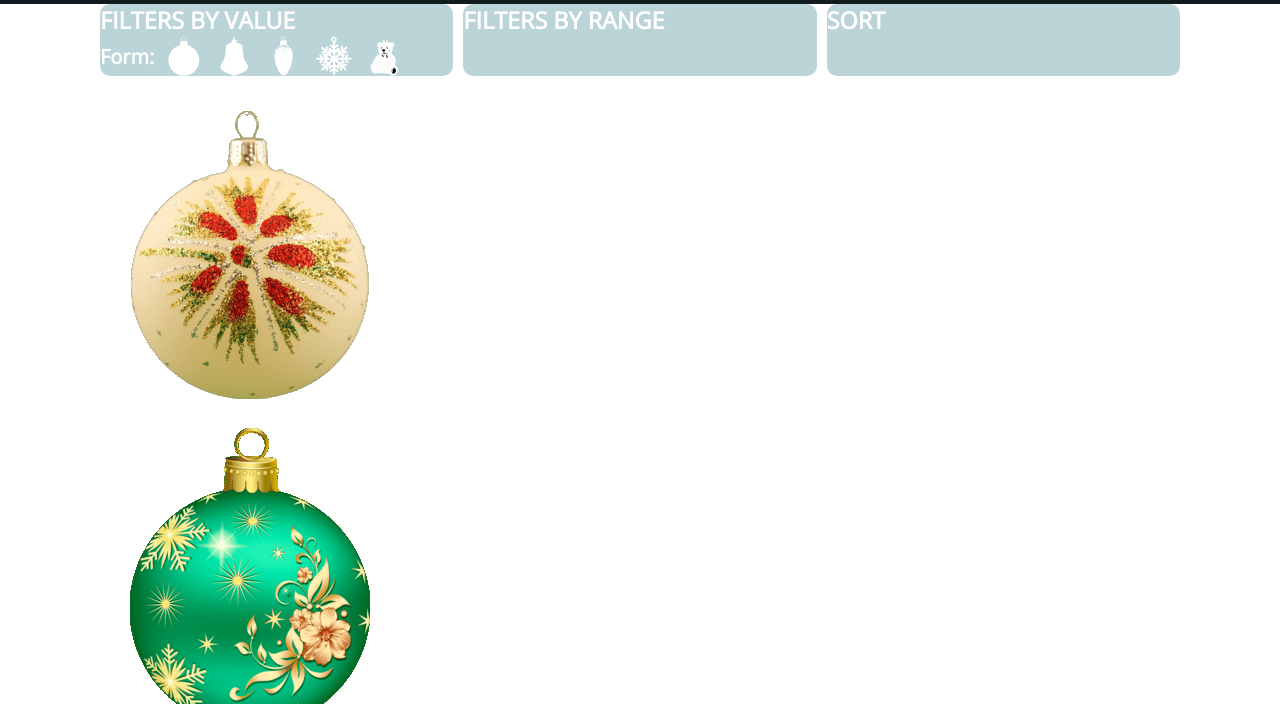
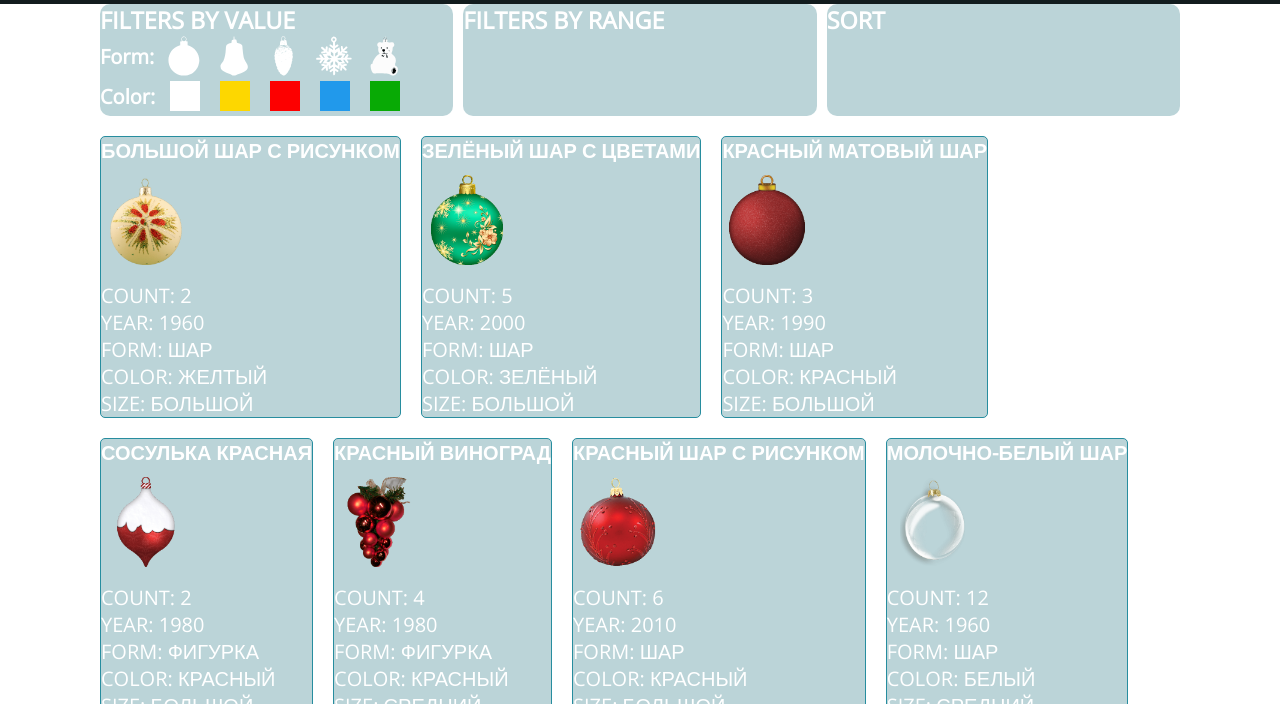
Before and after one commit to tonyaber/christmas-task, a website built with webpack: page christmas-task/index.html in a window 1280 px wide. Both pictures are taken after a click on the link "TOYS". Shown: the part 96-800 px from the top of the page. Built offline with nearby package versions, Linux system fonts and the light colour scheme; files whose address does not match are found by name.

Commit message:
feat: add class CheckBox, add joys Container and joy-item

```diff
--- a/christmas-task/src/app/model/model-toys.ts
+++ b/christmas-task/src/app/model/model-toys.ts
@@ -9,6 +9,13 @@ export default class ModelToys{
   setAllToys() {
     fetch('../data/data.json')
       .then(json => json.json())
+      .then(res => {
+        for (const key in res) {
+          res[key]['year'] = Number(res[key]['year']);
+          res[key]['count'] = Number(res[key]['count']);
+        }
+        return res;
+      })
       .then(res=>this.toys = res)
   }
 
--- /dev/null
+++ b/christmas-task/src/app/view/setting/checkbox.ts
@@ -0,0 +1,11 @@
+import Control from "../../../common/control";
+import style from './setting-style.css';
+
+export default class CheckBox extends Control{
+  constructor(parentNode: HTMLElement, name: string) {
+    super(parentNode, 'label');
+    const checkBox = new Control<HTMLInputElement>(this.node, 'input');
+    checkBox.node.type = 'checkbox';
+    const span = new Control(this.node, 'span',  style[name]);
+  }
+}
--- /dev/null
+++ b/christmas-task/src/app/view/setting/filter-value/color.ts
@@ -0,0 +1,15 @@
+import Control from '../../../../common/control';
+import style from '../setting-style.css';
+import Checkbox from '../checkbox';
+
+export default class Form extends Control {
+  constructor(parentNode: HTMLElement) {
+    super(parentNode, 'div', style['color']);
+    const name = new Control(this.node, 'h4', style.name, 'Color:');
+    const white = new Checkbox(this.node, 'white');
+    const yellow = new Checkbox(this.node, 'yellow');
+    const red = new Checkbox(this.node, 'red');
+    const blue = new Checkbox(this.node, 'blue');
+    const green = new Checkbox(this.node, 'green');
+  }
+}
--- a/christmas-task/src/app/view/setting/filter-value/filter-value.ts
+++ b/christmas-task/src/app/view/setting/filter-value/filter-value.ts
@@ -1,13 +1,13 @@
 import Control from '../../../../common/control';
 import style from '../setting-style.css';
 import Form from './form';
+import Color from './color';
 
 export default class FilterValue extends Control {
   constructor(parentNode: HTMLElement) {
     super(parentNode, 'div', style['filter-value']);
     const title = new Control(this.node, 'h3', '', 'FILTERS BY VALUE');
     const form = new Form(this.node);
-
-
+    const color = new Color(this.node);
   }
 }
--- a/christmas-task/src/app/view/setting/filter-value/form.ts
+++ b/christmas-task/src/app/view/setting/filter-value/form.ts
@@ -1,14 +1,15 @@
 import Control from '../../../../common/control';
 import style from '../setting-style.css';
+import Checkbox from '../checkbox';
 
 export default class Form extends Control {
   constructor(parentNode: HTMLElement) {
     super(parentNode, 'div', style['form']);
     const name = new Control(this.node, 'h4', style.name, 'Form:');
-    const round = new Control(this.node, 'button', style.round);
-    const bell = new Control(this.node, 'button', style.bell);
-    const cone = new Control(this.node, 'button', style.cone);
-    const snowflake = new Control(this.node, 'button', style.snowflake);
-    const figurine = new Control(this.node, 'button', style.figurine);
+    const round = new Checkbox(this.node, 'round');
+    const bell = new Checkbox(this.node, 'bell');
+    const cone = new Checkbox(this.node, 'cone');
+    const snowflake = new Checkbox(this.node, 'snowflake');
+    const figurine = new Checkbox(this.node, 'figurine');
   }
 }
--- a/christmas-task/src/app/view/setting/setting-style.css
+++ b/christmas-task/src/app/view/setting/setting-style.css
@@ -18,27 +18,63 @@
   border-radius: 10px;
 }
 
-button {
-  color: inherit;
-  text-transform: inherit;
-  background-color: transparent;
-  border:transparent;
+.setting input[type="checkbox"]{
+  display: none;
+}
+
+.setting span{
+  position: absolute;
+  left: 0;
+  top: 0;
+  width: 100%; height: 100%;
+  cursor: pointer;
+}
+
+.form,
+.color {
+  display: flex;
+  align-items: center;
+  justify-content: start;
+  gap: 10px;
+}
+
+.form label,
+.color label {
+  width: 40px;
+  height: 40px;
+  display: block;
+  position: relative;
+}
+
+.form span{
+  background-size: 40px 40px;
+}
+
+.color span{
+ margin: 5px;
+ width: 30px;
+ height: 30px;
 }
 
 .name{
   text-transform: none;
 }
 
-.form {
-  display: flex;
-  align-items: center;
-  justify-content: start;
-  gap: 10px;
+.form input[type="checkbox"]:checked + span{
+  filter: invert(9%) sepia(63%) saturate(461%) hue-rotate(322deg) brightness(83%) contrast(88%);
 }
-.form button {
-  width: 40px;
-  height: 40px;
-  background-size: 40px 40px;
+
+.color input[type="checkbox"]:checked + span::after{
+    content: '';
+    display: block;
+    position: absolute;
+    top: 5px;
+    left: 9px;
+    width: 6px;
+    height: 10px;
+    border: solid #000;
+    border-width: 0 4px 4px 0;
+    transform: rotate(45deg);
 }
 
 .round{
@@ -60,3 +96,38 @@ button {
 .figurine{
   background-image: url('../../../assets/svg/toy.svg');
 }
+
+.white {
+  background-color: #fff;
+}
+.yellow{
+  background-color: #FDD700;
+}
+
+.red{
+  background-color: #FD0000;
+}
+.blue{
+  background-color: #2199EB;
+}
+.green{
+  background-color: #08AA05;
+}
+
+.toys{
+  margin-top: 20px;
+  display: flex;
+  flex-wrap: wrap;
+  gap: 20px;
+}
+.toy-item{
+  border: 1px solid #278D9F;
+  border-radius: 5px;
+  background-color:rgba(31, 112, 127, .3);
+}
+
+.toy-img{
+  width: 90px;
+  height: 112px;
+  object-fit: contain;
+}
--- a/christmas-task/src/app/view/setting/setting-view.ts
+++ b/christmas-task/src/app/view/setting/setting-view.ts
@@ -4,7 +4,7 @@ import FilterValue from './filter-value/filter-value';
 import FilterRange from './filter-range/filter-range';
 import Sort from './sort/sort';
 import ModelToys from '../../model/model-toys';
-import Toys from './toys/toys';
+import ToysList from './toys/toys-list';
 
 export default class SettingPage extends Control {
   model: ModelToys;
@@ -20,6 +20,6 @@ export default class SettingPage extends Control {
 
     const sort = new Sort(setting.node);
 
-    const toys = new Toys(this.node, this.model);
+    const toys = new ToysList(this.node, this.model);
   }
 }
--- /dev/null
+++ b/christmas-task/src/app/view/setting/toys/toy.ts
@@ -0,0 +1,18 @@
+import Control from '../../../../common/control';
+import { IToy } from '../../../../dto';
+import style from '../setting-style.css'
+
+export default class ToyItem extends Control{
+  constructor(parentNode: HTMLElement, toy:IToy) {
+    super(parentNode, 'div', style['toy-item']);
+    const title = new Control(this.node, 'h4', '', toy.name);
+    const img = new Control<HTMLImageElement>(this.node, 'img', style['toy-img']);
+    img.node.src = `assets/toys/${toy.num}.png`;
+    const description = new Control(this.node, 'div');
+    const count = new Control(description.node, 'p', '', `Count: ${toy.count}`)
+    const year = new Control(description.node, 'p', '', `Year: ${toy.year}`);
+    const form = new Control(description.node, 'p', '', `Form: ${toy.shape}`);
+    const color = new Control(description.node, 'p', '', `Color: ${toy.color}`);
+    const size = new Control(description.node, 'p', '', `Size: ${toy.size}`);
+  }
+}
--- /dev/null
+++ b/christmas-task/src/app/view/setting/toys/toys-list.ts
@@ -0,0 +1,18 @@
+import Control from '../../../../common/control';
+import ModelToys from '../../../model/model-toys';
+import style from '../setting-style.css';
+import Toy from './toy';
+
+export default class ToysList extends Control {
+  model: ModelToys;
+  constructor(parentNode: HTMLElement, model: ModelToys) {
+    super(parentNode, 'div', style['toys']);
+    this.model = model;
+    const toys = model.getAllToys();
+
+    toys.forEach(item => {
+      const toy = new Toy(this.node, item);
+    })
+
+  }
+}
--- a/christmas-task/src/app/view/setting/toys/toys.ts
+++ /dev/null
@@ -1,29 +0,0 @@
-import Control from '../../../../common/control';
-import ModelToys from '../../../model/model-toys';
-import style from '../setting-style.css';
-
-export default class Toys extends Control {
-  model: ModelToys;
-  constructor(parentNode: HTMLElement, model: ModelToys) {
-    super(parentNode, 'div', style['toys']);
-    this.model = model;
-    const toys = model.getAllToys();
-    toys.forEach(item => {
-      const toyItem = new Control(this.node, 'div', style['toy-item']);
-      const titleToy = new Control(toyItem.node, 'h5', '', item.name);
-      const imageToy = new Control<HTMLImageElement>(toyItem.node, 'img');
-      imageToy.node.src = `../../assets/toys/${item.num}.png`;
-
-
-    })
-
-  }
-}
-// color: "желтый"
-// count: "2"
-// favorite: false
-// name: "Большой шар с рисунком"
-// num: "1"
-// shape: "шар"
-// size: "большой"
-// year: "1960"
--- a/christmas-task/src/dto.ts
+++ b/christmas-task/src/dto.ts
@@ -9,7 +9,7 @@ export interface IToy{
   num: string;
   shape: string;
   size: string;
-  year: string;
+  year: number;
 }
 
 export interface IMainConstructor{
```
